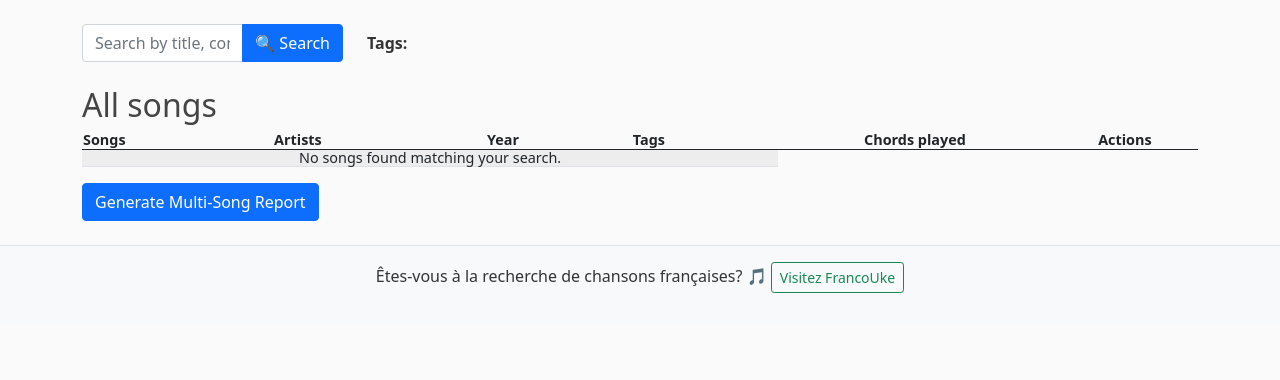
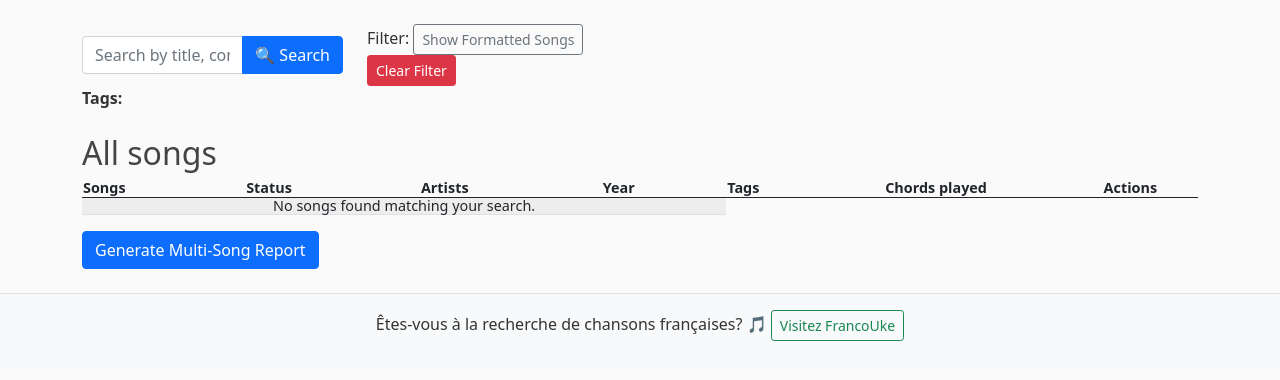
Before and after one commit to gaulindm/StrumSphere, a Django app: template songbook/templates/songbook/song_list.html in a window 1280 px wide. Shown: the part 56-436 px from the top of the page. Run offline with Django 3.2, Linux system fonts and the light colour scheme; the template is opened without the code that fills it, so the values that code supplies are empty; some libraries are stand-ins or nearby versions.

Commit message:
Is Formatted filter
Added a column, show only formatted songs

```diff
--- a/songbook/templates/songbook/song_list.html
+++ b/songbook/templates/songbook/song_list.html
@@ -18,6 +18,19 @@
                 {% endif %}
             </div>
         </div>
+        <div class="col-md-3">
+            <label>Filter:</label>
+            <a href="?formatted=1" class="btn btn-outline-secondary btn-sm">Show Formatted Songs</a>
+
+
+
+            {% if site_name|lower == "francouke" %}
+                <a href="{% url 'francouke_songs' %}" class="btn btn-danger btn-sm">Clear Filter</a>
+            {% else %}
+                <a href="{% url 'strumsphere_songs' %}" class="btn btn-danger btn-sm">Clear Filter</a>
+            {% endif %}
+        </div>
+
 
         <!-- Tags Section -->
         <div class="col-md-9">
@@ -63,6 +76,7 @@
             <tr>
                 {% if site_name == "FrancoUke" %}
                     <th>Partitions</th>
+                    <th>Status</th>
                     <th>Interprètes</th>
                     <th>Année</th>
                     <th>Balises</th>
@@ -70,6 +84,7 @@
                     <th class="text-center">Actions</th> <!-- Add Actions column -->
                 {% else %}
                     <th>Songs</th>
+                    <th>Status</th>
                     <th>Artists</th>
                     <th>Year</th>
                     <th>Tags</th>
@@ -95,6 +110,15 @@
                         {% endif %}
 
                 </td>
+                <td>
+                    {% if item.is_formatted %}
+                        ✅
+                    {% else %}
+                        ❌
+                    {% endif %}
+                </td>
+
+
                 <td>{{ item.song.metadata.artist|default_if_none:"Unknown Artist" }}</td>
                 <td class="text-center">
                     {{ item.song.metadata.year|default_if_none:"" }}
```
Also changed, not shown: songbook/views.py (+19 -0 lines).
